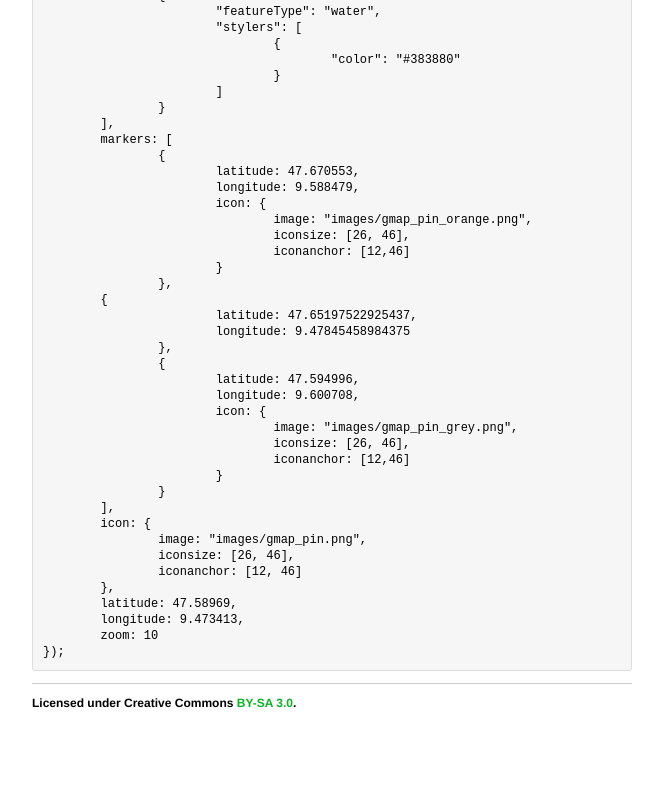
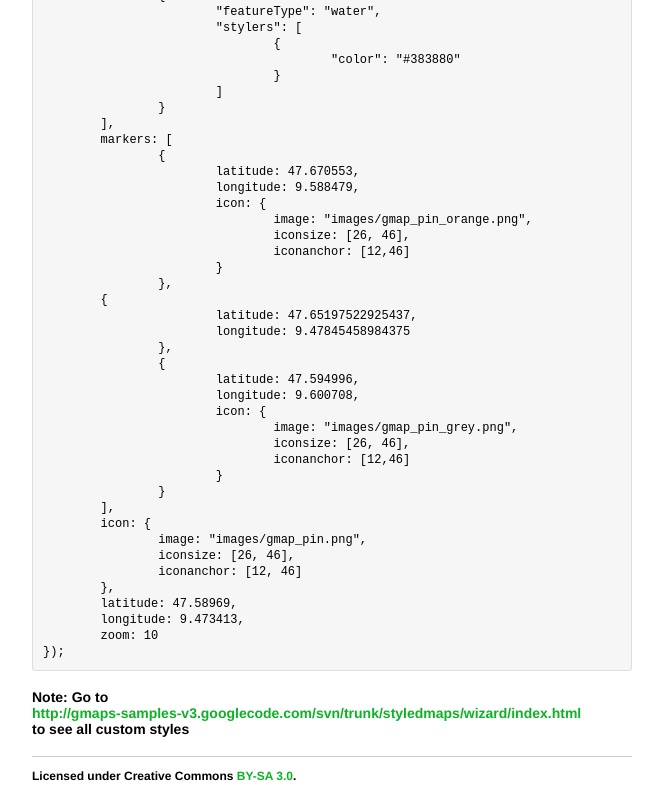
Before and after one commit to marioestrada/jQuery-gMap, a plain HTML site: page examples.html in a window 1280 px wide. Shown: the part 3215-4015 px from the top of the page, without its empty margins (308-971 px from the left). Before the commit the page ends 3942 px from the top, so only its background shows below. Drawn offline with nearby package versions, Linux system fonts and the light colour scheme; some packages are replaced by stand-ins of ours.

Commit message:
Update examples.html
Added note beneath kitchen sink example linking to Google's Styling Tool

```diff
--- a/examples.html
+++ b/examples.html
@@ -148,6 +148,7 @@ $("#map_extended").gMap({
 	zoom: 10
 });
 </pre>
+<h4>Note: Go to <br /><a href='http://gmaps-samples-v3.googlecode.com/svn/trunk/styledmaps/wizard/index.html' target='_blank'>http://gmaps-samples-v3.googlecode.com/svn/trunk/styledmaps/wizard/index.html</a><br /> to see all custom styles</h4>
 
 <div id="footer">
 	<p><strong>Licensed under Creative Commons <a href="http://creativecommons.org/licenses/by-sa/3.0/">BY-SA 3.0</a>.</strong></p>
```
